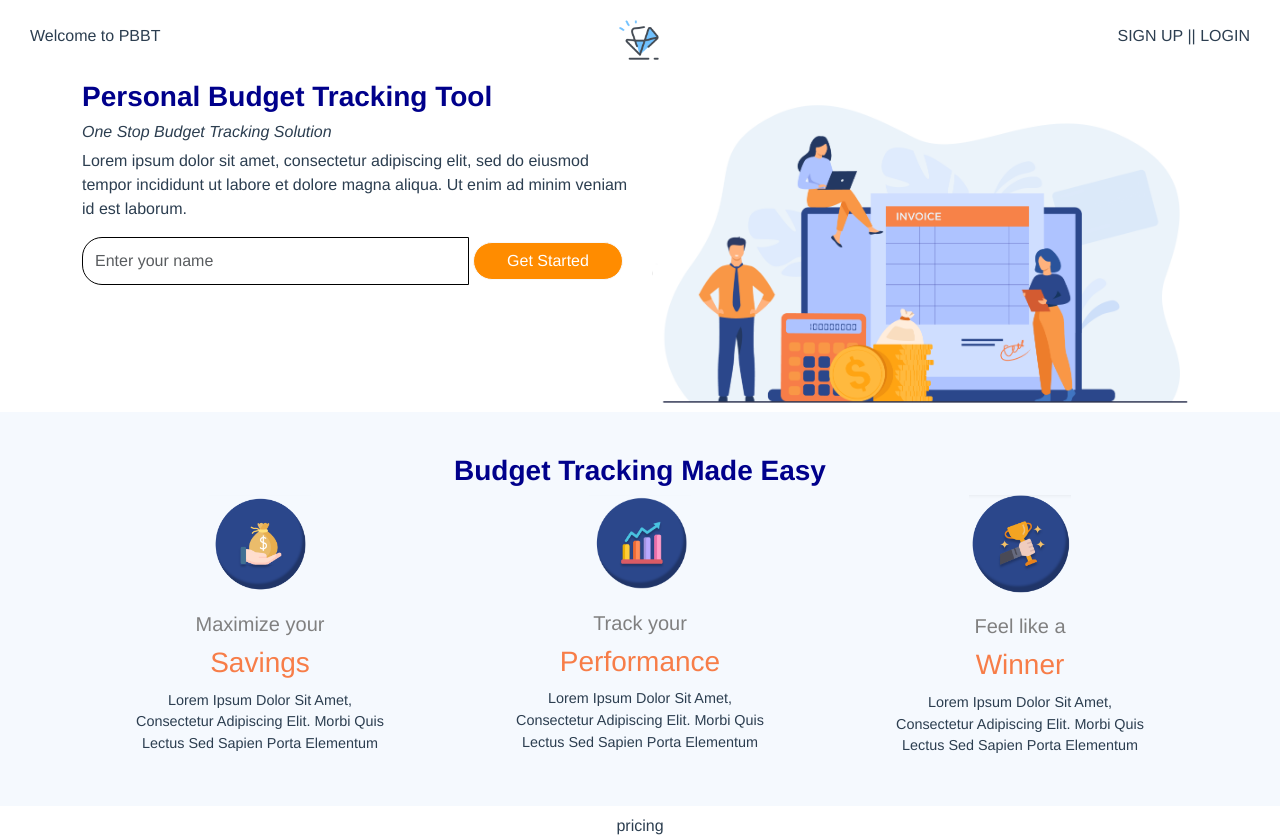
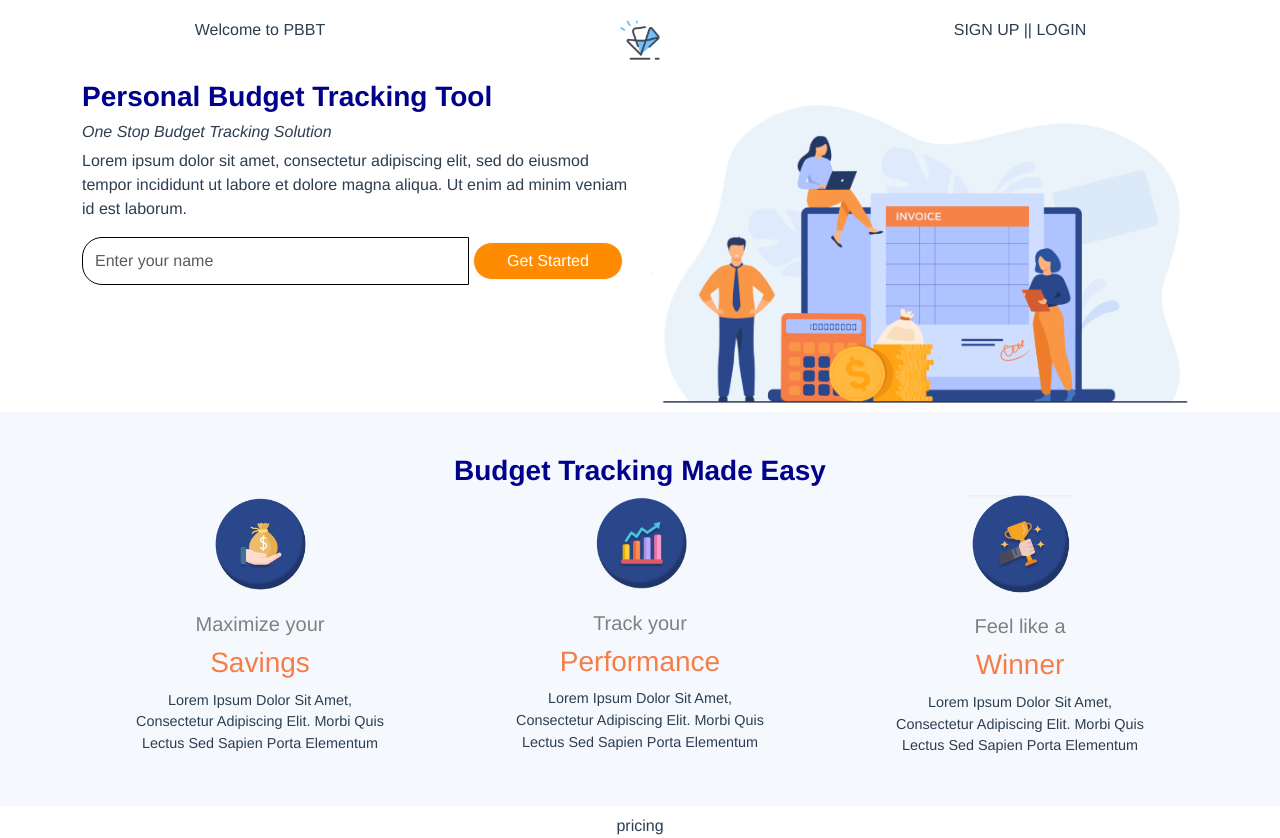
Before and after one commit to avinashrvan/chaos_pack, a Vue app: page /#/ in a window 1280 px wide. Built offline with nearby package versions, Linux system fonts and the light colour scheme.

Commit message:
fixed the header to prevent it stretching out too far when zooming out of the window

```diff
--- a/src/components/Header.vue
+++ b/src/components/Header.vue
@@ -1,10 +1,22 @@
 <template>
     <header>
-        <h6>{{ title }}</h6>
 
-        <img src="../assets/logo.png" alt="">
+        <b-container class="header" >
+            <b-row>
+                <b-col class='col'>
+                    <h6>{{ title }}</h6>
+                </b-col>
 
-        <h6>SIGN UP || LOGIN</h6>
+                <b-col class='col'>
+                    <img src="../assets/logo.png" alt="">
+                </b-col>
+
+                <b-col class='col'>
+                    <h6>SIGN UP || LOGIN</h6>
+                </b-col>
+            </b-row>
+        </b-container>
+
 
     </header>
 </template>
@@ -26,7 +38,7 @@ export default {
 
 <style scoped>
     header{
-        display: flex;
+        /* display: flex; */
         justify-content: space-between;
         align-items: center;
         margin-left: 30px;
@@ -36,10 +48,14 @@ export default {
     }
 
     img{
-        display: flex;
+        /* display: flex; */
         width: 40px;
         height: 40px;
 
     }
 
+    .header{
+        align-content: center;
+    }
+
 </style>
```
